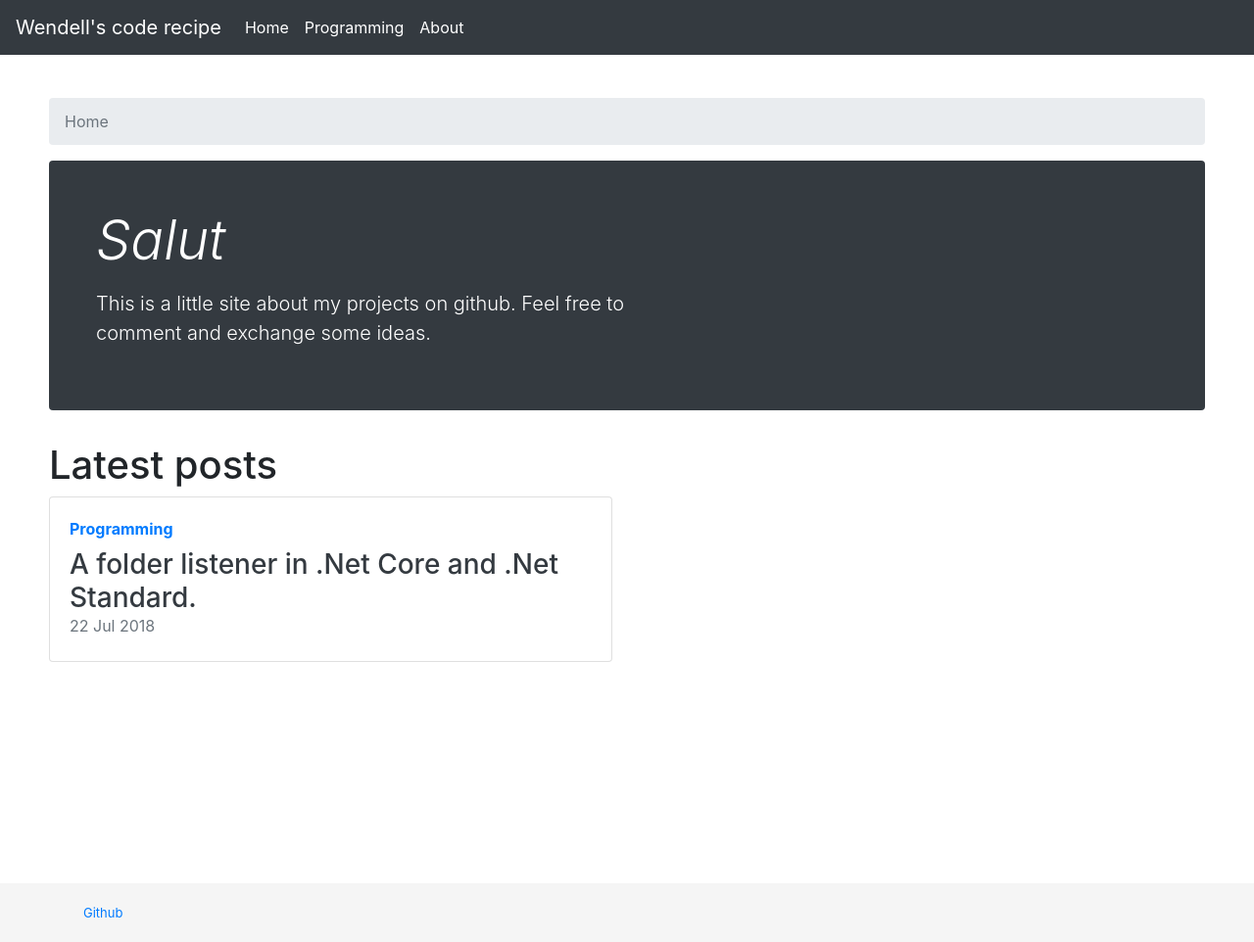
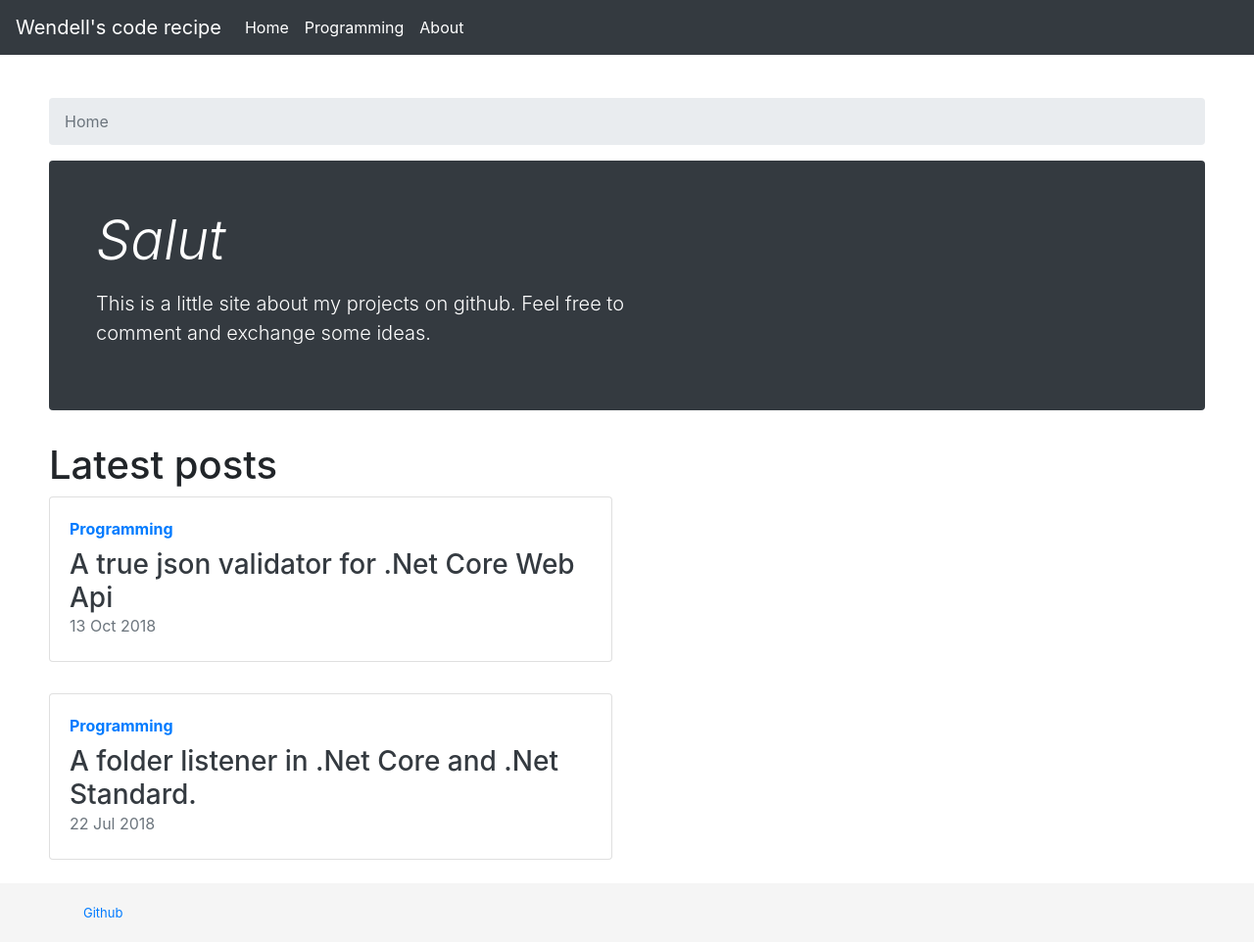
Before and after one commit to wendellantildes/wendellantildes.github.io, a Jekyll site: the page built from index.html, in a window 1280 px wide and 962 px high. Shown: the whole window at 98% size. Built offline with Jekyll 4.4.1, drawn with Linux system fonts in a browser that asks for light colours; nearby versions of some CDN libraries.

Commit message:
Json Validator post updated

```diff
--- a/_posts/2018-010-13-json-validator.md
+++ b/_posts/2018-10-13-json-validator.md
@@ -1,13 +1,13 @@
 ---
 layout: post
-title: "A folder listener in .Net Core and .Net Standard."
-date: 2018-07-22
+title: "A true json validator for .Net Core Web Api"
+date: 2018-10-13
 categories: programming
 tags: [c#, .net, .netcore, leadingZero, webApi]
 
 ---
 
-Salut, ça va
+Salut, ça va?
 
 Today we are going to discuss about a problem we face when we send an octal or an hexadecimal number in json. According to the official json specification , it’s not allowed to send these numbers in json, just decimal numbers.
 
```
